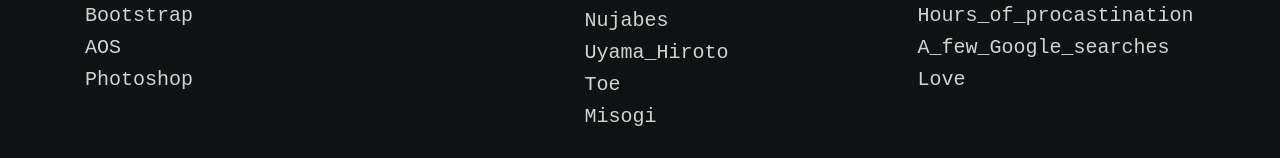
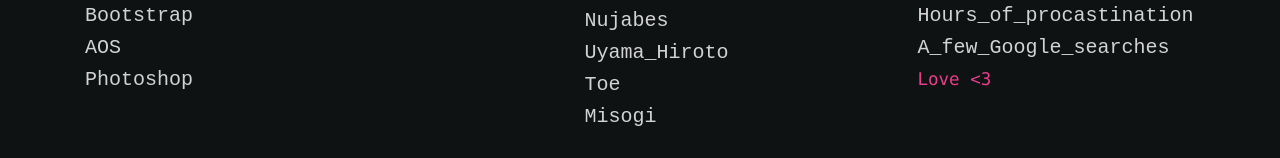
Before and after one commit to cbarkr/portfolio, a React (Create React App) app: page / in a window 1280 px wide. Shown: the part 2877-3035 px from the top of the page. Built offline with nearby package versions, Linux system fonts and the light colour scheme.

Commit message:
surprise fix 5

```diff
--- a/src/Components/About.jsx
+++ b/src/Components/About.jsx
@@ -2,7 +2,7 @@ import React from 'react';
 import Aos from 'aos';
 import {AiFillGithub, AiFillLinkedin, AiOutlineInstagram} from 'react-icons/ai';
 import {Button, ProgressBar} from 'react-bootstrap';
-import Surprise from '.././Media/CallumBarker-Resume.pdf';
+import Surprise from '.././static/CallumBarker-Resume.pdf';
 import 'aos/dist/aos.css';
 import '.././App.css';
 
@@ -74,7 +74,7 @@ class About extends React.Component{
                     <a href="https://www.instagram.com/cbarkr/" target="_blank" rel="noreferrer">
                         <AiOutlineInstagram title="LinkedIn" style={{color: 'lightgrey'}} size={25} />
                     </a>
-                    <a href={Surprise}>
+                    <a href={Surprise} target="_blank" rel="noreferrer">
                         <Button variant="outline-light">Surprise</Button>
                     </a>
                 </div>
--- a/src/Components/Home.jsx
+++ b/src/Components/Home.jsx
@@ -81,7 +81,9 @@ class Home extends React.Component{
                                 <h5>Many_cups_of_coffee</h5>
                                 <h5>Hours_of_procastination</h5>
                                 <h5>A_few_Google_searches</h5>
-                                <h5>Love</h5>
+                                <h5>
+                                    <code>Love {`<3`}</code>
+                                </h5>
                             </div>
                         </div>
                     </div>
```
Also changed, not shown: 1 other file (tests, documents, lock files or other folders).
